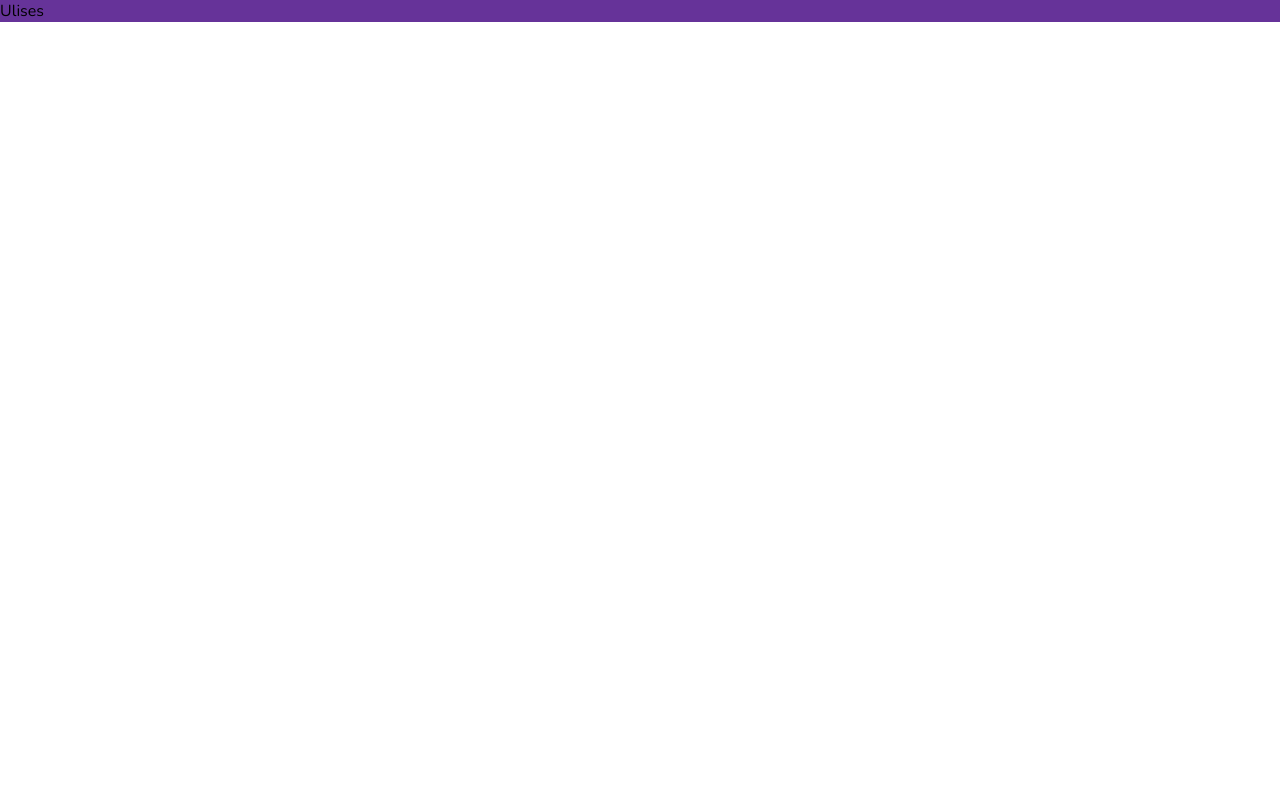
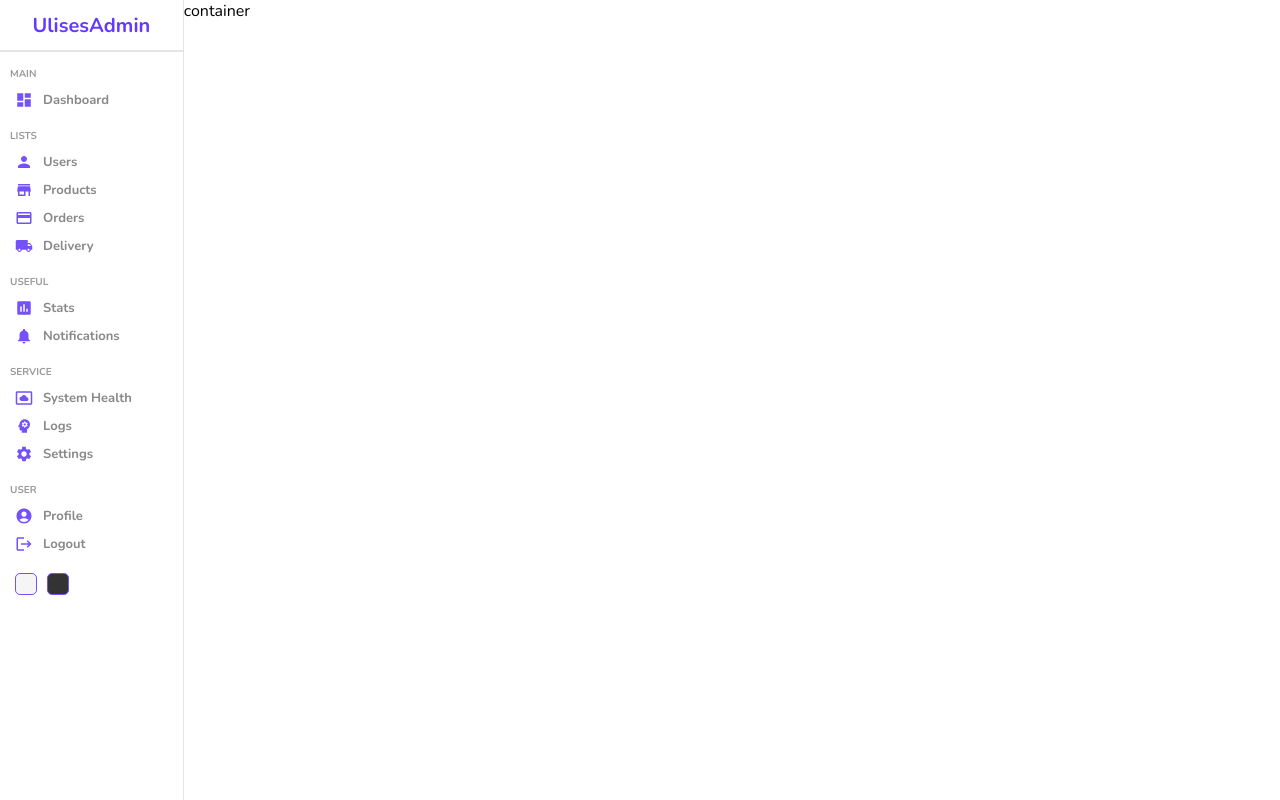
Before and after one commit to UlisesBojorquez/web-admin-dashboard, a React (Create React App) app in the folder web_admin_dashboard/: page / in a window 1280 px wide. Built offline with nearby package versions, Linux system fonts and the light colour scheme.

Commit message:
Sidebar design completed

```diff
--- a/web_admin_dashboard/package.json
+++ b/web_admin_dashboard/package.json
@@ -3,6 +3,10 @@
   "version": "0.1.0",
   "private": true,
   "dependencies": {
+    "@emotion/react": "^11.9.3",
+    "@emotion/styled": "^11.9.3",
+    "@mui/icons-material": "^5.8.4",
+    "@mui/material": "^5.8.6",
     "@testing-library/jest-dom": "^5.16.4",
     "@testing-library/react": "^13.3.0",
     "@testing-library/user-event": "^13.5.0",
--- /dev/null
+++ b/web_admin_dashboard/src/components/index.js
@@ -0,0 +1,2 @@
+export {default as Navbar} from "./navbar/Navbar";
+export {default as Sidebar} from "./sidebar/Sidebar";
--- /dev/null
+++ b/web_admin_dashboard/src/components/navbar/Navbar.jsx
@@ -0,0 +1,10 @@
+import React from 'react';
+import "./navbar.scss";
+const Navbar = () => {
+
+    return (
+        <div className='navbar'>Navbar</div>
+    );
+};
+
+export default Navbar;
--- /dev/null
+++ b/web_admin_dashboard/src/components/sidebar/Sidebar.jsx
@@ -0,0 +1,90 @@
+import React from 'react';
+import "./sidebar.scss";
+import DashboardIcon from '@mui/icons-material/Dashboard';
+import PersonIcon from '@mui/icons-material/Person';
+import StoreIcon from '@mui/icons-material/Store';
+import CreditCardIcon from '@mui/icons-material/CreditCard';
+import LocalShippingIcon from '@mui/icons-material/LocalShipping';
+import AssessmentIcon from '@mui/icons-material/Assessment';
+import NotificationsIcon from '@mui/icons-material/Notifications';
+import SettingsSystemDaydreamIcon from '@mui/icons-material/SettingsSystemDaydream';
+import PsychologyIcon from '@mui/icons-material/Psychology';
+import SettingsIcon from '@mui/icons-material/Settings';
+import AccountCircleIcon from '@mui/icons-material/AccountCircle';
+import LogoutIcon from '@mui/icons-material/Logout';
+
+const Sidebar = () => {
+
+    return (
+        <div className='app__sidebar'>
+            <div className="app__sidebar-top">
+                <span className="app__sidebar-top-logo">UlisesAdmin</span>
+            </div>
+            <hr />
+            <div className="app__sidebar-center">
+                <ul>
+                    <p className="app__sidebar-center_title">MAIN</p>
+                    <li>
+                        <DashboardIcon className='app__sidebar-center-icon'/>
+                        <span>Dashboard</span>
+                    </li>
+                    <p className="app__sidebar-center_title">LISTS</p>
+                    <li>
+                        <PersonIcon className='app__sidebar-center-icon'/>
+                        <span>Users</span>
+                    </li>
+                    <li>
+                        <StoreIcon className='app__sidebar-center-icon'/>
+                        <span>Products</span>
+                    </li>
+                    <li>
+                        <CreditCardIcon className='app__sidebar-center-icon'/>
+                        <span>Orders</span>
+                    </li>
+                    <li>
+                        <LocalShippingIcon className='app__sidebar-center-icon'/>
+                        <span>Delivery</span>
+                    </li>
+                    <p className="app__sidebar-center_title">USEFUL</p>
+                    <li>
+                        <AssessmentIcon className='app__sidebar-center-icon'/>
+                        <span>Stats</span>
+                    </li>
+                    <li>
+                        <NotificationsIcon className='app__sidebar-center-icon'/>
+                        <span>Notifications</span>
+                    </li>
+                    <p className="app__sidebar-center_title">SERVICE</p>
+                    <li>
+                        <SettingsSystemDaydreamIcon className='app__sidebar-center-icon'/>
+                        <span>System Health</span>
+                    </li>
+                    <li>
+                        <PsychologyIcon className='app__sidebar-center-icon'/>
+                        <span>Logs</span>
+                    </li>
+                    <li>
+                        <SettingsIcon className='app__sidebar-center-icon'/>
+                        <span>Settings</span>
+                    </li>
+                    <p className="app__sidebar-center_title">USER</p>
+                    <li>
+                        <AccountCircleIcon className='app__sidebar-center-icon'/>
+                        <span>Profile</span>
+                    </li>
+                    <li>
+                        <LogoutIcon className='app__sidebar-center-icon'/>
+                        <span>Logout</span>
+                    </li>
+                </ul>
+
+            </div>
+            <div className="app__sidebar-bottom">
+                <div className="app__sidebar-bottom_colorOption"></div>
+                <div className="app__sidebar-bottom_colorOption"></div>
+            </div>
+        </div>
+    );
+};
+
+export default Sidebar;
--- /dev/null
+++ b/web_admin_dashboard/src/components/sidebar/sidebar.scss
@@ -0,0 +1,89 @@
+.app__sidebar{
+    flex: 1;
+    border-right: 0.5px solid rgb(230, 227,227);
+    min-height: 100vh;
+    background-color: white;
+
+    .app__sidebar-top{
+        height: 50px;
+        display: flex ;
+        align-items: center;
+        justify-content: center;
+
+        .app__sidebar-top-logo{
+            font-size: 20px;
+            font-weight: bold;
+            color: #6439ff;
+        }
+    }
+
+    hr{
+        height: 0;
+        border: 0.5px solid rgb(230, 227,227);
+    }
+
+    .app__sidebar-center{
+        padding-left: 10px;
+
+        ul{
+            list-style: none;
+            margin: 0;
+            padding: 0;
+
+            .app__sidebar-center_title{
+                font-size: 10px;
+                font-weight: bold;
+                color: #999;
+                margin-top: 15px;
+                margin-bottom: 5px;
+            }
+
+            li{
+                display: flex;
+                align-items: center;
+                justify-content: flex-start;
+                padding: 5px;
+                cursor: pointer;
+
+                &:hover{
+                    background-color: #ece8ff;
+                }
+
+                .app__sidebar-center-icon{
+                    font-size: 18px;
+                    color: #7451f8;
+                }
+
+                span{
+                    font-size: 13px;
+                    font-weight: bold;
+                    color: #888;
+                    margin-left: 10px;
+                }
+            }
+        }
+    }
+
+    .app__sidebar-bottom{
+        display: flex;
+        align-items: center;
+        margin: 10px;
+
+        .app__sidebar-bottom_colorOption{
+            width: 20px;
+            height: 20px;
+            border-radius: 5px;
+            border: 1px solid #7451f8;
+            cursor: pointer;
+            margin: 5px;
+
+            &:nth-child(1){
+                background-color: whitesmoke;
+            }
+
+            &:nth-child(2){
+                background-color: #333;
+            }
+        }
+    }
+}
--- a/web_admin_dashboard/src/pages/home/Home.jsx
+++ b/web_admin_dashboard/src/pages/home/Home.jsx
@@ -1,11 +1,12 @@
 import React from 'react';
 import "./home.scss";
-
+import { Sidebar } from '../../components';
 const Home = () => {
 
     return (
-        <div className='home'>
-            Ulises
+        <div className='app__home'>
+            <Sidebar/>
+            <div className="app__home-container">container</div>
         </div>
 
     );
--- a/web_admin_dashboard/src/pages/home/home.scss
+++ b/web_admin_dashboard/src/pages/home/home.scss
@@ -1,7 +1,10 @@
-.home{
-    background-color: rebeccapurple;
+.app__home{
+   display: flex;
+//    flex-direction: row;
+//    justify-content: flex-start;
 
-    .title{
-        color: white;
-    }
+   .app__home-container{
+      flex:6;
+   }
+
 }
```
Also changed, not shown: web_admin_dashboard/src/components/navbar/navbar.scss (added), 1 other file (tests, documents, lock files or other folders).
